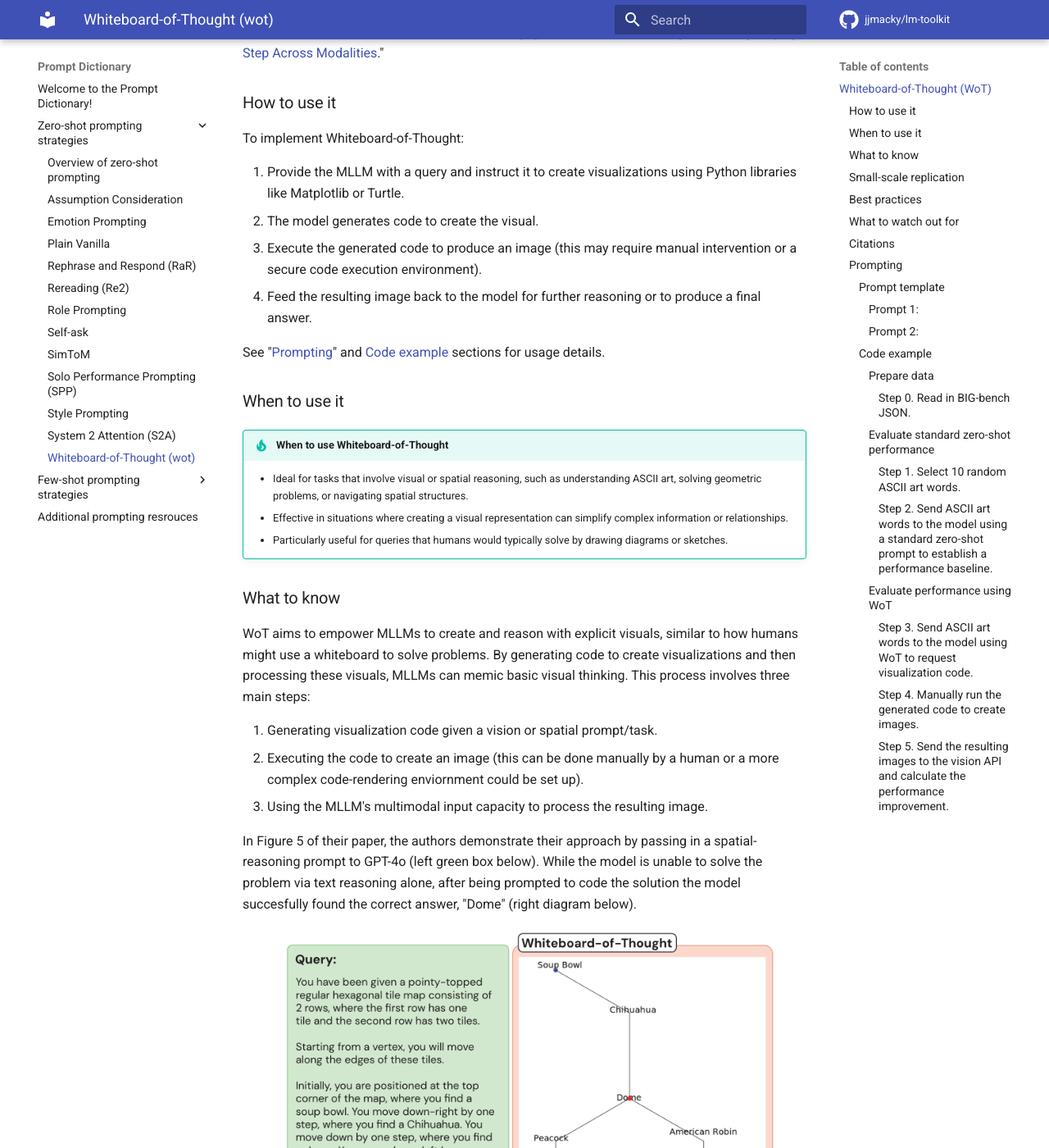
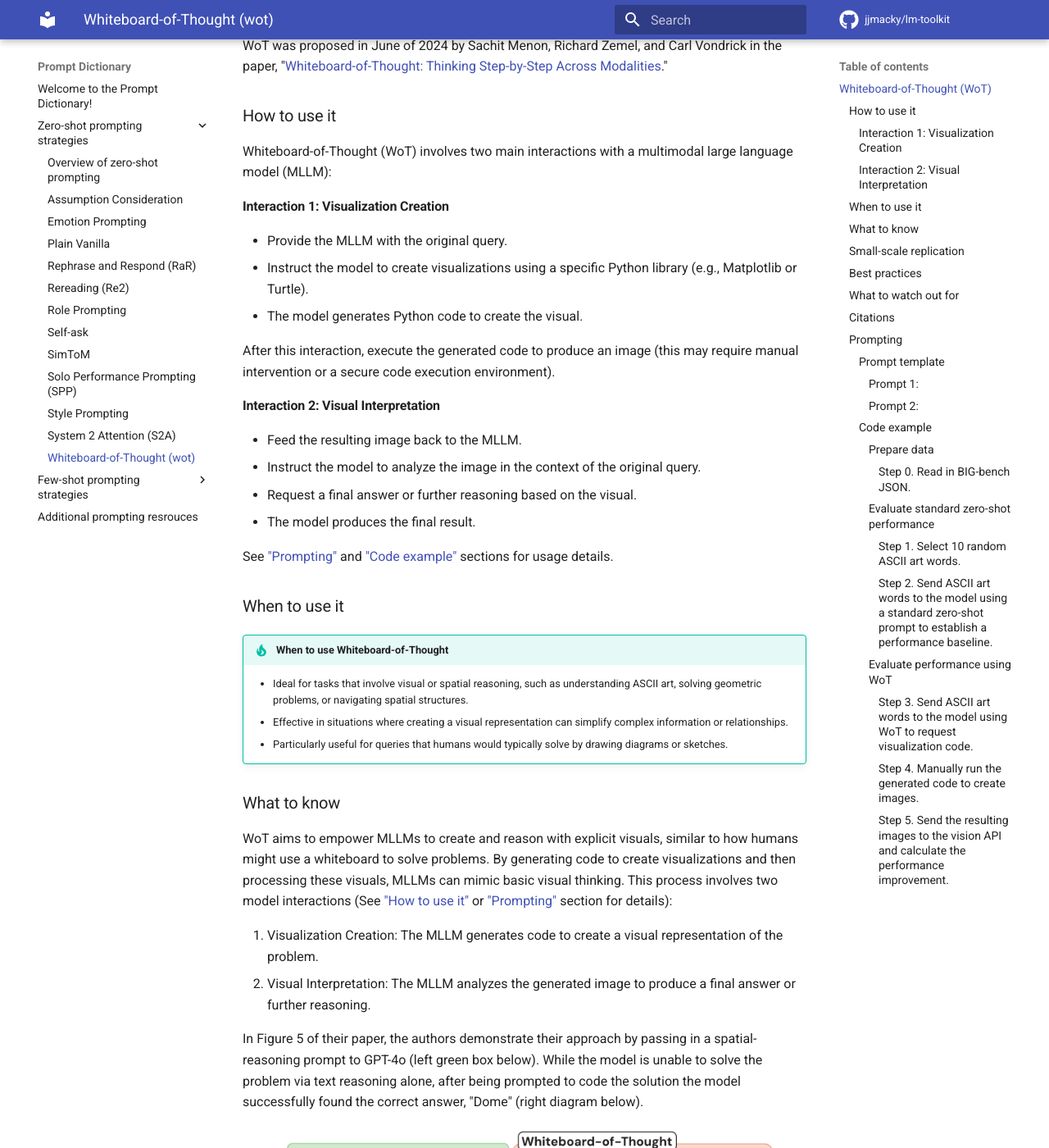
Before and after one commit to jjmacky/lm-toolkit, an MkDocs documentation site: the page built from docs/prompt_dictionary/zero_shot/whiteboard_of_thought.md, in a window 1280 px wide and 1400 px high, scrolled down 380 px. Shown: the whole window at 82% size. Built offline with MkDocs 1.6.1 and Material for MkDocs 9.7.7, drawn with Linux system fonts in a browser that asks for light colours; comment, search, counter and statistics services are not loaded; some of the changed text lies outside the part shown.

Commit message:
Final updates to WoT

````diff
--- a/docs/prompt_dictionary/zero_shot/whiteboard_of_thought.md
+++ b/docs/prompt_dictionary/zero_shot/whiteboard_of_thought.md
@@ -1,15 +1,27 @@
 ## Whiteboard-of-Thought (WoT)
-Whiteboard-of-Thought (WoT) is a technique that leverages the visual reasoning capabilities of multimodal large language models (MLLMs) by allowing them to create and process visual aids during the reasoning process. This method is particularly useful for tasks that humans typically solve using visual thinking, such as spatial reasoning, diagram interpretation, and problem-solving that benefits from visual representation. WoT was proposed in June of 2024 by Sachit Menon, Richard Zemel, and Carl Vondrick in the paper "[Whiteboard-of-Thought: Thinking Step-by-Step Across Modalities](https://arxiv.org/abs/2406.14562)."
+Whiteboard-of-Thought (WoT) is a technique that leverages the visual reasoning capabilities of multimodal large language models (MLLMs) by allowing them to create and process visual aids during the reasoning process. This method is particularly useful for tasks that humans typically solve using visual thinking, such as spatial reasoning, diagram interpretation, and problem-solving that benefits from visual representation.
+
+WoT was proposed in June of 2024 by Sachit Menon, Richard Zemel, and Carl Vondrick in the paper, "[Whiteboard-of-Thought: Thinking Step-by-Step Across Modalities](https://arxiv.org/abs/2406.14562)."
 
 ### How to use it
-To implement Whiteboard-of-Thought:
+Whiteboard-of-Thought (WoT) involves two main interactions with a multimodal large language model (MLLM):
 
-1. Provide the MLLM with a query and instruct it to create visualizations using Python libraries like Matplotlib or Turtle.
-2. The model generates code to create the visual.
-3. Execute the generated code to produce an image (this may require manual intervention or a secure code execution environment).
-4. Feed the resulting image back to the model for further reasoning or to produce a final answer.
+#### Interaction 1: Visualization Creation
 
-See "[Prompting](#prompting)" and [Code example](#code-example) sections for usage details.
+- Provide the MLLM with the original query.
+- Instruct the model to create visualizations using a specific Python library (e.g., Matplotlib or Turtle).
+- The model generates Python code to create the visual.
+
+After this interaction, execute the generated code to produce an image (this may require manual intervention or a secure code execution environment).
+
+#### Interaction 2: Visual Interpretation
+
+- Feed the resulting image back to the MLLM.
+- Instruct the model to analyze the image in the context of the original query.
+- Request a final answer or further reasoning based on the visual.
+- The model produces the final result.
+
+See ["Prompting"](#prompting) and ["Code example"](#code-example) sections for usage details.
 
 ### When to use it
 !!! tip "When to use Whiteboard-of-Thought"
@@ -18,20 +30,20 @@ See "[Prompting](#prompting)" and [Code example](#code-example) sections for usa
     - Particularly useful for queries that humans would typically solve by drawing diagrams or sketches.
 
 ### What to know
-WoT aims to empower MLLMs to create and reason with explicit visuals, similar to how humans might use a whiteboard to solve problems. By generating code to create visualizations and then processing these visuals, MLLMs can memic basic visual thinking. This process involves three main steps:
+WoT aims to empower MLLMs to create and reason with explicit visuals, similar to how humans might use a whiteboard to solve problems. By generating code to create visualizations and then processing these visuals, MLLMs can mimic basic visual thinking. This process involves two model interactions (See ["How to use it"](#how-to-use-it) or ["Prompting"](#prompting) section for details):
 
-1. Generating visualization code given a vision or spatial prompt/task.
-2. Executing the code to create an image (this can be done manually by a human or a more complex code-rendering enviornment could be set up).
-3. Using the MLLM's multimodal input capacity to process the resulting image.
+1. Visualization Creation: The MLLM generates code to create a visual representation of the problem.
+2. Visual Interpretation: The MLLM analyzes the generated image to produce a final answer or further reasoning.
 
-In Figure 5 of their paper, the authors demonstrate their approach by passing in a spatial-reasoning prompt to GPT-4o (left green box below). While the model is unable to solve the problem via text reasoning alone, after being prompted to code the solution the model succesfully found the correct answer, "Dome" (right diagram below).
+In Figure 5 of their paper, the authors demonstrate their approach by passing in a spatial-reasoning prompt to GPT-4o (left green box below). While the model is unable to solve the problem via text reasoning alone, after being prompted to code the solution the model successfully found the correct answer, "Dome" (right diagram below).
 
 ![Image of Figure 5 from the WoT paper demonstrating spatial reasoning](../../images/zero_shot/wot_1.png)
 
-However, it's important to note that results can vary depending on the model used. In my attempt to reproduce Figure 5 using Claude Sonnet 3.5 on June 30, 2024, the model produced a nonsensical diagram and failed to arrive at a clear answer:
+However, it's important to note that results can vary depending on the model used and the stochastic nature of model output. In my attempt to reproduce Figure 5 using Claude Sonnet 3.5 on June 30, 2024, the model created a nonsensical diagram and failed to arrive at a clear answer:
 ![Image of my replication of Figure 5 from the WoT paper demonstrating spatial reasoning](../../images/zero_shot/wot_2.png)
 
-The authors also tested several task from the BIG-Bench evaluation dataset, including deciphering words written in ASCII art. I also did a small scale replication of this task using Claude Sonnet 3.5 by selecting random samples from the ASCII Word Recognition task (see [code example](#code-example) below plus additional details in this [Python notebook](https://github.com/jjmacky/lm-toolkit/blob/main/code/prompt_dictionary/zero_shot/whiteboard_of_thought/whiteboard_of_thought.ipynb) and the [parent project folder](https://github.com/jjmacky/lm-toolkit/tree/main/code/prompt_dictionary/zero_shot/whiteboard_of_thought)). The improvement in model performance for this task was obvious. For example, when provided the word "NEW" as an ASCII art text string the model incorrectly identified the word as "REVIEW."
+### Small-scale replication
+The authors also tested several tasks from the BIG-Bench evaluation dataset, including deciphering words written in ASCII art. I also did a small-scale replication of this task using Claude Sonnet 3.5 by selecting random samples from the ASCII Word Recognition task (see [code example](#code-example) below plus additional details in this [Python notebook](https://github.com/jjmacky/lm-toolkit/blob/main/code/prompt_dictionary/zero_shot/whiteboard_of_thought/whiteboard_of_thought.ipynb) and the [parent project folder](https://github.com/jjmacky/lm-toolkit/tree/main/code/prompt_dictionary/zero_shot/whiteboard_of_thought)). The improvement in model performance for this task was obvious. For example, when provided the word "NEW" as an ASCII art text string the model incorrectly identified the word as "REVIEW."
 
 ```
 d8b...db.d88888b.db...d8b...db.
@@ -47,17 +59,18 @@ VP...V8P.Y88888P..`8b8'.`8d8'..
 However, when given the chance to code a solution to the problem the model produced Python code which transformed the image into this much more legible version, which it was then able to correctly identify.
 ![Image of the word NEW in blue, bold, capital letters](../../images/zero_shot/wot_3.png)
 
-### Small-scale replication
-I conducted a small scale replication of the paper's findings on ASCII word art (see [Code example](#code-example) section below for implementation).
+I further programmatically analyzed the paper's findings on ASCII word art (see ["Code example"](#code-example) section below for implementation).
 
 In my small-scale replication using 10 random samples (compared to the authors' 250) and Claude Sonnet 3.5 (instead of GPT-4o), the results were generally in line with the authors' findings, albeit with some differences:
 
 - Standard zero-shot performance: 20-30% accuracy (authors reported 25%)
 - WoT performance: 50% accuracy (authors reported 66%)
 
-For this simple replication I did not distinguish between the five types of ASCII art words and instead report the top-line results. However, the set of 10 random words that were selected have coverage across four of the five word types (no "Bubble" words were ramdomly selected).
+For this simple replication I did not distinguish between the five types of ASCII art words tested by the authors and instead report the top-line results. However, the set of 10 random words that were selected have coverage across four of the five word types (no "Bubble" words were randomly selected).
 
-From my observations, the gap in achieving 100% accuracy with WoT stemmed primarily from the model's inability to generate code that produced coherent images. However, when the model _did_ successfully produce code that converted the ASCII word art into images, the results were typically easy to read and interpret correctly (e.g., see the conversion of the word "NEW" above).
+From my observations, the primary reason for not achieving 100% accuracy with WoT was the model's inability to generate code that produced coherent images. However, when the model _did_ successfully produce code that converted the ASCII word art into images, the results were typically easy to read and the model interpreted them correctly (e.g., see the conversion of the word "NEW" above).
+
+Further details can be found in the [original paper](https://arxiv.org/abs/2406.14562).
 
 ### Best practices
 !!! tip "Best practices for Whiteboard-of-Thought"
@@ -66,8 +79,8 @@ From my observations, the gap in achieving 100% accuracy with WoT stemmed primar
     - Specify the desired visualization library (e.g., Matplotlib, Turtle) and any constraints or specifications for the visualization.
     - Request model predictions in a structured format (e.g., JSON) for easier processing and evaluation.
     - Consider multiple iterations of visualization and interpretation if initial results are unclear.
-    - Tailor prompts to the specific task and model being used, as performance may vary between models.
     - Implement error handling and validation to manage potential issues with code generation or execution.
+    - Ensure that the visualization step doesn't introduce errors or biases not present in the original query.
 
 ### What to watch out for
 !!! warning "What to watch out for with Whiteboard-of-Thought"
@@ -78,10 +91,11 @@ From my observations, the gap in achieving 100% accuracy with WoT stemmed primar
     - Code generation quality can vary, potentially resulting in errors or unusable visualizations.
     - WoT may not work consistently across different scenarios or models (see spatial reasoning replication attempt above).
     - The approach may be computationally intensive and time-consuming, especially for complex tasks or when used at scale.
-    - Ensure that the visualization step doesn't introduce errors or biases not present in the original query.
 
 ### Citations
 Menon, S., Zemel, R., & Vondrick, C. (2024). Whiteboard-of-Thought: Thinking Step-by-Step Across Modalities. arXiv preprint [arXiv:2406.14562](https://arxiv.org/abs/2406.14562).
+
+The authors also have [a project page for WoT](https://whiteboard.cs.columbia.edu/).
 
 ### Prompting
 The WoT prompt template instructs the model to create visualizations using Python libraries and then interpret these visuals to answer the query. The template consists of two main parts:
@@ -101,7 +115,7 @@ The WoT prompt template instructs the model to create visualizations using Pytho
 
 ##### Prompt 2:
 > {Image from query 1} <br>
-> {Additional instructions as needed (e.g., "Identify the word in the image")} <br>
+> {Additional instructions as needed (e.g., "Identify the word in the image.")} <br>
 
 #### Code example
 This code demonstrates the implementation of both standard zero-shot prompting and the WoT approach, allowing for a direct comparison of their performance on ASCII art word recognition tasks.
````
